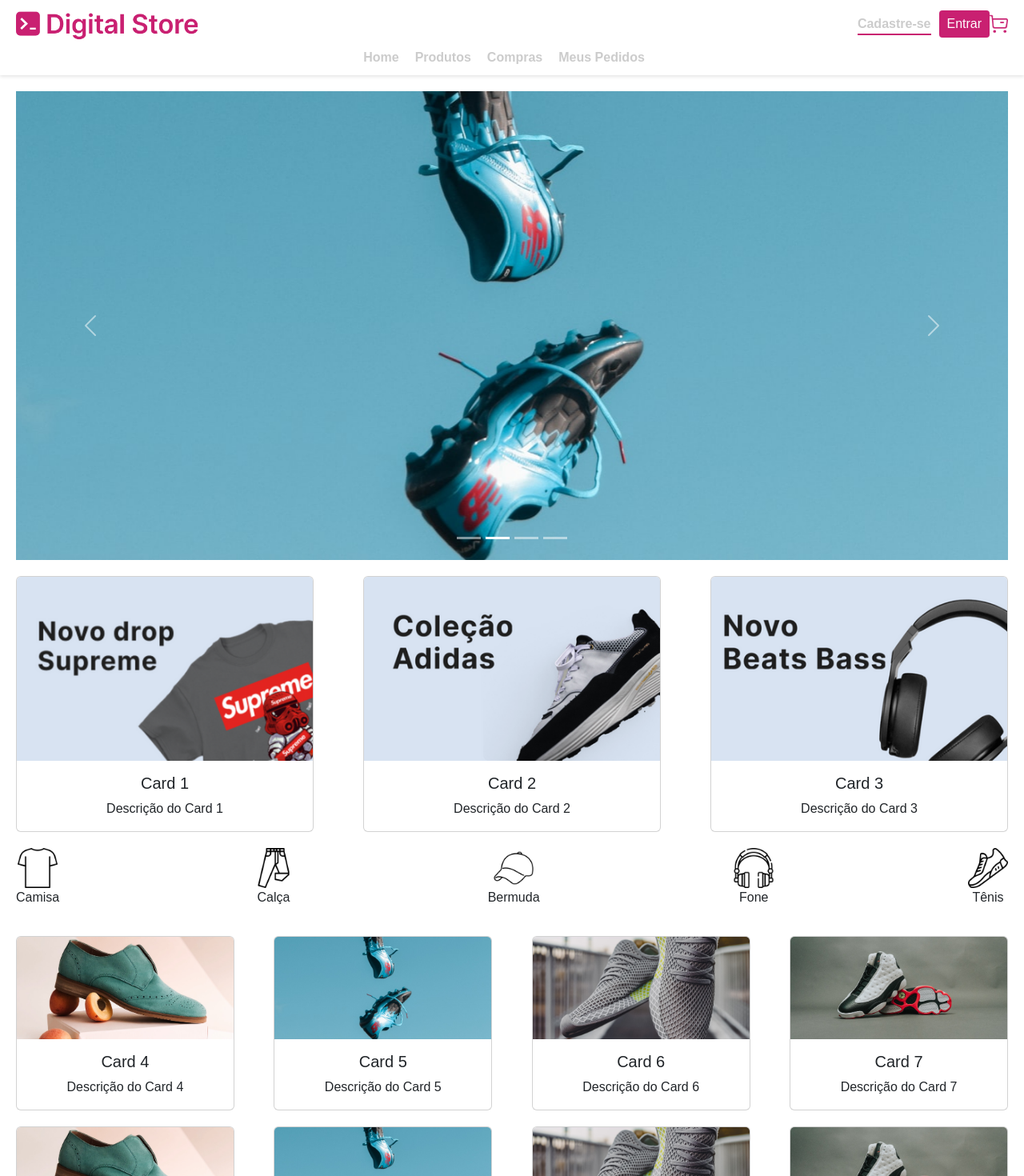
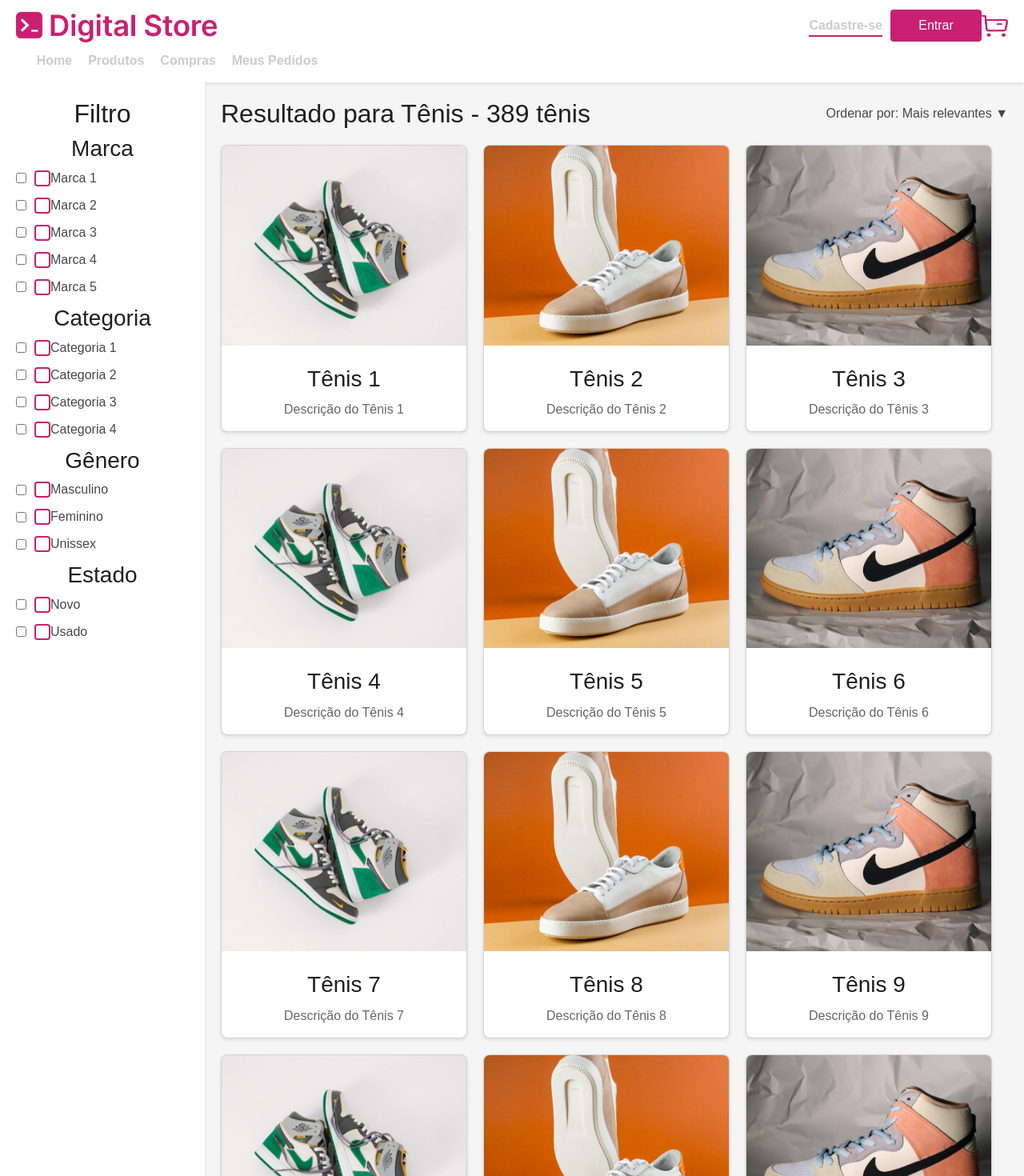
Before and after one commit to Friwdy/frontend-gt, a React (Create React App) app: page /produtos in a window 1280 px wide. Shown: the top 1470 px of the page at 80% size. Built offline with nearby package versions, Linux system fonts and the light colour scheme; the HTML template or start-up script is replaced by a standard one.

Commit message:
ProductListingPage

```diff
--- a/package.json
+++ b/package.json
@@ -10,6 +10,7 @@
     "react": "^18.3.1",
     "react-bootstrap": "^2.10.4",
     "react-dom": "^18.3.1",
+    "react-router-dom": "^6.25.1",
     "react-scripts": "5.0.1",
     "web-vitals": "^2.1.4"
   },
--- a/src/App.js
+++ b/src/App.js
@@ -1,16 +1,23 @@
 import React from "react";
+import { BrowserRouter as Router, Routes, Route } from "react-router-dom";
 import Header from "./components/Header/Header";
 import Footer from "./components/Footer/Footer";
 import Home from "./pages/Homepages/Homepage";
-import './App.css'
+import ProductListingPage from "./pages/ProductListingPage/ProductListingPage";
+import './App.css';
 
 function App() {
   return (
-    <div className="App">
-      <Header />
-      <Home />
-      <Footer />
-    </div>
+    <Router>
+      <div className="App">
+        <Header />
+        <Routes>
+          <Route path="/" element={<Home />} />
+          <Route path="/produtos" element={<ProductListingPage />} />
+        </Routes>
+        <Footer />
+      </div>
+    </Router>
   );
 }
 
--- a/src/components/Header/styles.css
+++ b/src/components/Header/styles.css
@@ -33,12 +33,19 @@
 }
 
 .logo img {
-  height: 40px;
+  width: 253px;
+  height: 44px;
+  top: 42px;
+  left: 104px;
 }
 
 .menu {
   text-align: center;
   margin-top: 10px;
+  width: 423px;
+  height: 29px;
+  top: 134px;
+  left: 100px;
 }
 
 .menu ul {
@@ -122,6 +129,10 @@
   color: var(--white);
   border-radius: 4px;
   cursor: pointer;
+  width: 114px;
+  height: 40px;
+  top: 44px;
+  left: 1123px;
 }
 
 .account button:hover {
@@ -129,5 +140,8 @@
 }
 
 .cart img {
-  height: 24px;
+  width: 33px;
+  height: 29px;
+  top: 47px;
+  left: 1307px;
 }
--- a/src/pages/Homepages/Homepage.jsx
+++ b/src/pages/Homepages/Homepage.jsx
@@ -41,22 +41,22 @@
         <Card className="card-item">
           <Card.Img variant="top" src={collection1} />
           <Card.Body>
-            <Card.Title>Card 1</Card.Title>
-            <Card.Text>Descrição do Card 1</Card.Text>
+            <Button className="off1">30% OFF</Button>
+            <Button className="comprar1">Comprar</Button>
           </Card.Body>
         </Card>
         <Card className="card-item">
           <Card.Img variant="top" src={collection2} />
           <Card.Body>
-            <Card.Title>Card 2</Card.Title>
-            <Card.Text>Descrição do Card 2</Card.Text>
+            <Button className="off2">30% OFF</Button>
+            <Button className="comprar2">Comprar</Button>
           </Card.Body>
         </Card>
         <Card className="card-item">
           <Card.Img variant="top" src={collection3} />
           <Card.Body>
-            <Card.Title>Card 3</Card.Title>
-            <Card.Text>Descrição do Card 3</Card.Text>
+            <Button className="off3">30% OFF</Button>
+            <Button className="comprar3">Comprar</Button>
           </Card.Body>
         </Card>
       </div>
--- a/src/pages/ProductListingPage/ProductListingPage.jsx
+++ b/src/pages/ProductListingPage/ProductListingPage.jsx
@@ -0,0 +1,215 @@
+import React from 'react';
+import './styles.css';
+import tenis1 from '../../imagens/produc-image-1.jpeg';
+import tenis2 from '../../imagens/produc-image-2.jpeg';
+import tenis3 from '../../imagens/produc-image-3.jpeg';
+// Importe mais imagens conforme necessário
+
+const ProductListingPage = () => {
+  return (
+    <div className="produto-page">
+      <aside className="filtro">
+        <h2>Filtro</h2>
+        <div className="filtro-item">
+          <h3>Marca</h3>
+          <label>
+            <input type="checkbox" />
+            <span className="checkmark"></span>
+            Marca 1
+          </label>
+          <label>
+            <input type="checkbox" />
+            <span className="checkmark"></span>
+            Marca 2
+          </label>
+          <label>
+            <input type="checkbox" />
+            <span className="checkmark"></span>
+            Marca 3
+          </label>
+          <label>
+            <input type="checkbox" />
+            <span className="checkmark"></span>
+            Marca 4
+          </label>
+          <label>
+            <input type="checkbox" />
+            <span className="checkmark"></span>
+            Marca 5
+          </label>
+        </div>
+        <div className="filtro-item">
+          <h3>Categoria</h3>
+          <label>
+            <input type="checkbox" />
+            <span className="checkmark"></span>
+            Categoria 1
+          </label>
+          <label>
+            <input type="checkbox" />
+            <span className="checkmark"></span>
+            Categoria 2
+          </label>
+          <label>
+            <input type="checkbox" />
+            <span className="checkmark"></span>
+            Categoria 3
+          </label>
+          <label>
+            <input type="checkbox" />
+            <span className="checkmark"></span>
+            Categoria 4
+          </label>
+        </div>
+        <div className="filtro-item">
+          <h3>Gênero</h3>
+          <label>
+            <input type="checkbox" />
+            <span className="checkmark"></span>
+            Masculino
+          </label>
+          <label>
+            <input type="checkbox" />
+            <span className="checkmark"></span>
+            Feminino
+          </label>
+          <label>
+            <input type="checkbox" />
+            <span className="checkmark"></span>
+            Unissex
+          </label>
+        </div>
+        <div className="filtro-item">
+          <h3>Estado</h3>
+          <label>
+            <input type="checkbox" />
+            <span className="checkmark"></span>
+            Novo
+          </label>
+          <label>
+            <input type="checkbox" />
+            <span className="checkmark"></span>
+            Usado
+          </label>
+        </div>
+      </aside>
+      <main className="resultado">
+        <div className="resultado-header">
+          <h2>Resultado para Tênis - 389 tênis</h2>
+          <div className="ordenar-por">
+            Ordenar por: Mais relevantes <span className="seta">&#9660;</span>
+          </div>
+        </div>
+        <div className="cards">
+          <div className="card">
+            <img src={tenis1} alt="Tênis 1" />
+            <div className="descricao">
+              <h3>Tênis 1</h3>
+              <p>Descrição do Tênis 1</p>
+            </div>
+          </div>
+          <div className="card">
+            <img src={tenis2} alt="Tênis 2" />
+            <div className="descricao">
+              <h3>Tênis 2</h3>
+              <p>Descrição do Tênis 2</p>
+            </div>
+          </div>
+          <div className="card">
+            <img src={tenis3} alt="Tênis 3" />
+            <div className="descricao">
+              <h3>Tênis 3</h3>
+              <p>Descrição do Tênis 3</p>
+            </div>
+          </div>
+          <div className="card">
+            <img src={tenis1} alt="Tênis 4" />
+            <div className="descricao">
+              <h3>Tênis 4</h3>
+              <p>Descrição do Tênis 4</p>
+            </div>
+          </div>
+          <div className="card">
+            <img src={tenis2} alt="Tênis 5" />
+            <div className="descricao">
+              <h3>Tênis 5</h3>
+              <p>Descrição do Tênis 5</p>
+            </div>
+          </div>
+          <div className="card">
+            <img src={tenis3} alt="Tênis 6" />
+            <div className="descricao">
+              <h3>Tênis 6</h3>
+              <p>Descrição do Tênis 6</p>
+            </div>
+          </div>
+          <div className="card">
+            <img src={tenis1} alt="Tênis 7" />
+            <div className="descricao">
+              <h3>Tênis 7</h3>
+              <p>Descrição do Tênis 7</p>
+            </div>
+          </div>
+          <div className="card">
+            <img src={tenis2} alt="Tênis 8" />
+            <div className="descricao">
+              <h3>Tênis 8</h3>
+              <p>Descrição do Tênis 8</p>
+            </div>
+          </div>
+          <div className="card">
+            <img src={tenis3} alt="Tênis 9" />
+            <div className="descricao">
+              <h3>Tênis 9</h3>
+              <p>Descrição do Tênis 9</p>
+            </div>
+          </div>
+          <div className="card">
+            <img src={tenis1} alt="Tênis 10" />
+            <div className="descricao">
+              <h3>Tênis 10</h3>
+              <p>Descrição do Tênis 10</p>
+            </div>
+          </div>
+          <div className="card">
+            <img src={tenis2} alt="Tênis 11" />
+            <div className="descricao">
+              <h3>Tênis 11</h3>
+              <p>Descrição do Tênis 11</p>
+            </div>
+          </div>
+          <div className="card">
+            <img src={tenis3} alt="Tênis 12" />
+            <div className="descricao">
+              <h3>Tênis 12</h3>
+              <p>Descrição do Tênis 12</p>
+            </div>
+          </div>
+          <div className="card">
+            <img src={tenis1} alt="Tênis 13" />
+            <div className="descricao">
+              <h3>Tênis 13</h3>
+              <p>Descrição do Tênis 13</p>
+            </div>
+          </div>
+          <div className="card">
+            <img src={tenis2} alt="Tênis 14" />
+            <div className="descricao">
+              <h3>Tênis 14</h3>
+              <p>Descrição do Tênis 14</p>
+            </div>
+          </div>
+          <div className="card">
+            <img src={tenis3} alt="Tênis 15" />
+            <div className="descricao">
+              <h3>Tênis 15</h3>
+              <p>Descrição do Tênis 15</p>
+            </div>
+          </div>
+        </div>
+      </main>
+    </div>
+  );
+};
+
+export default ProductListingPage;
--- a/src/pages/ProductListingPage/styles.css
+++ b/src/pages/ProductListingPage/styles.css
@@ -0,0 +1,117 @@
+:root {
+    --primary: #C92071;
+    --secondary: #B5B6F2;
+    --tertiary: #991956;
+    --error: #EE4266;
+    --success: #52CA76;
+    --warning: #F6AA1C;
+    --dark-gray: #1F1F1F;
+    --dark-gray-2: #474747;
+    --dark-gray-3: #666666;
+    --light-gray: #8F8F8F;
+    --light-gray-2: #CCCCCC;
+    --light-gray-3: #F5F5F5;
+    --white: #FFFFFF;
+}
+
+body {
+    margin: 0;
+    font-family: Arial, sans-serif;
+    background-color: var(--light-gray-3);
+}
+
+.produto-page {
+    display: flex;
+}
+
+.filtro {
+    width: 20%;
+    padding: 20px;
+    background-color: var(--white);
+    box-shadow: 0 2px 4px rgba(0, 0, 0, 0.1);
+}
+
+.filtro h2, .filtro h3 {
+    margin-top: 0;
+    color: var(--dark-gray);
+}
+
+.filtro label {
+    display: flex;
+    align-items: center;
+    margin-bottom: 10px;
+    color: var(--dark-gray-2);
+}
+
+.filtro input[type="checkbox"] {
+    margin-right: 10px;
+}
+
+.filtro .checkmark {
+    width: 20px;
+    height: 20px;
+    border: 2px solid var(--primary);
+    display: inline-block;
+    border-radius: 4px;
+}
+
+.resultado {
+    width: 80%;
+    padding: 20px;
+}
+
+.resultado-header {
+    display: flex;
+    justify-content: space-between;
+    align-items: center;
+    margin-bottom: 20px;
+}
+
+.resultado-header h2 {
+    margin: 0;
+    color: var(--dark-gray);
+}
+
+.ordenar-por {
+    color: var(--dark-gray-2);
+    cursor: pointer;
+}
+
+.cards {
+    display: flex;
+    flex-wrap: wrap;
+    gap: 20px;
+}
+
+.card {
+    width: calc(33.3333% - 20px);
+    background-color: var(--white);
+    box-shadow: 0 2px 4px rgba(0, 0, 0, 0.1);
+    border-radius: 8px;
+    overflow: hidden;
+    transition: transform 0.3s;
+}
+
+.card img {
+    width: 100%;
+    height: auto;
+}
+
+.card .descricao {
+    padding: 15px;
+    text-align: center;
+}
+
+.card .descricao h3 {
+    margin: 10px 0;
+    color: var(--dark-gray);
+}
+
+.card .descricao p {
+    margin: 0;
+    color: var(--dark-gray-3);
+}
+
+.card:hover {
+    transform: translateY(-5px);
+}
```
Also changed, not shown: src/components/Header/Header.jsx (+8 -7 lines), 1 other file (tests, documents, lock files or other folders).
